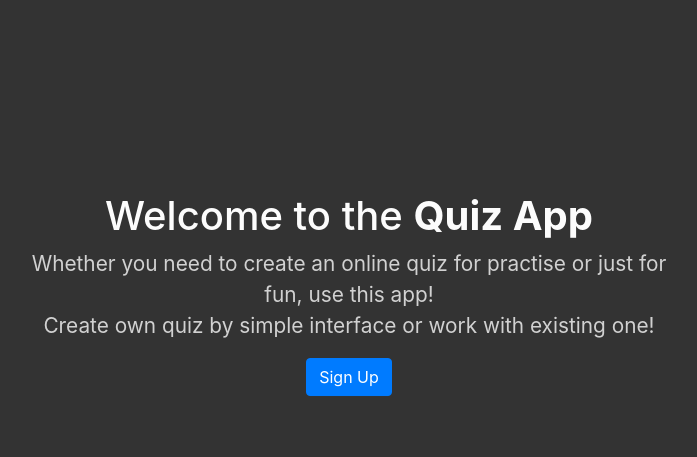
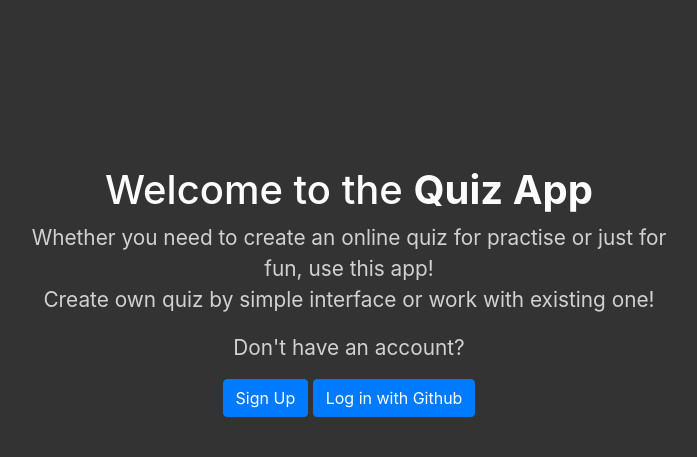
Before and after one commit to Camillus83/QuizApp, a Django app: page / in a window 1280 px wide. Shown: the part 56-513 px from the top of the page, without its empty margins (291-988 px from the left). Run offline with Django 4.2, Linux system fonts and the light colour scheme; some libraries are stand-ins or nearby versions.

Commit message:
login with GitHub added

```diff
--- a/django_project/settings.py
+++ b/django_project/settings.py
@@ -44,6 +44,8 @@ INSTALLED_APPS = [
     "crispy_bootstrap5",
     "allauth",
     "allauth.account",
+    "allauth.socialaccount",
+    "allauth.socialaccount.providers.github",
     # LOCAL
     "accounts.apps.AccountsConfig",
     "pages.apps.PagesConfig",
@@ -156,5 +158,6 @@ ACCOUNT_USERNAME_REQUIRED = False
 ACCOUNT_AUTHENTICATION_METHOD = "email"
 ACCOUNT_EMAIL_REQUIRED = True
 ACCOUNT_UNIQUE_EMAIL = True
+ACCOUNT_EMAIL_VERIFICATION = "none"
 
 EMAIL_BACKEND = "django.core.mail.backends.console.EmailBackend"
--- a/templates/_base.html
+++ b/templates/_base.html
@@ -15,6 +15,7 @@
 </head>
 
 <body>
+    <!-- NAVBAR -->
     <nav class="navbar navbar-expand-lg navbar-light bg-light">
         <a class="navbar-brand" href="{% url 'home' %}">QuizApp</a>
         <button class="navbar-toggler" type="button" data-toggle="collapse" data-target="#navbarSupportedContent"
--- a/templates/home.html
+++ b/templates/home.html
@@ -1,5 +1,6 @@
 {% extends '_base.html' %}
 {% load static %}
+{% load socialaccount %}
 {% block title %}Homepage | QuizApp {% endblock title %}
 
 {% block content %}
@@ -9,8 +10,12 @@
     <h1>Welcome to the <b>Quiz App</b></h1>
     <p>Whether you need to create an online quiz for practise or just for fun, use this app!<br>
         Create own quiz by simple interface or work with existing one!</p>
+
     {% if not user.is_authenticated %}
-    <a class="btn btn-primary" href="{% url 'account_signup' %}" role="button">Sign Up</a>
+    <p>
+        Don't have an account?
+    </p><a class="btn btn-primary" href="{% url 'account_signup' %}" role="button">Sign Up</a>
+    <a class="btn btn-primary" href="{% provider_login_url 'github' %}" role="button">Log in with Github</a>
     {% endif %}
 </div>
 
```
